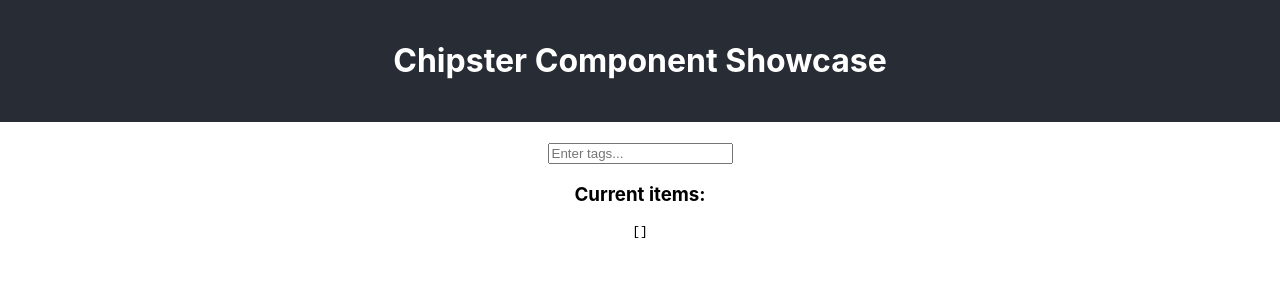
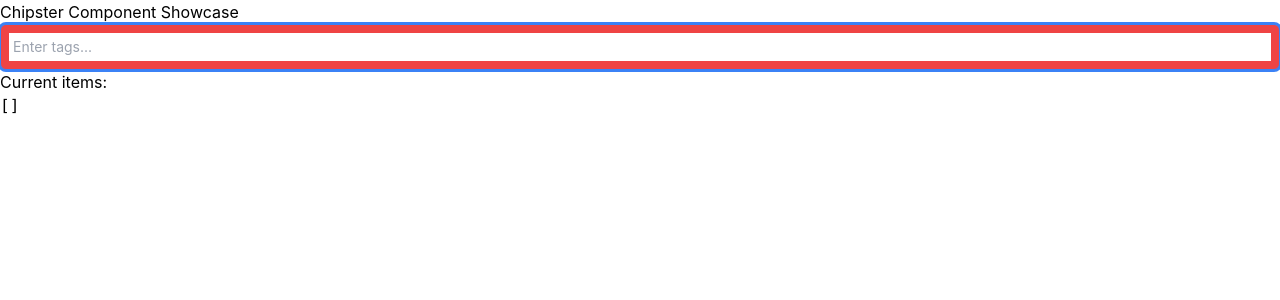
Before and after one commit to MicoBlanc/Chipster, a React (Create React App) app: page / in a window 1280 px wide. Shown: the top 300 px of the page. Built offline with nearby package versions, Linux system fonts and the light colour scheme.

Commit message:
added tailwind

```diff
--- a/package.json
+++ b/package.json
@@ -41,5 +41,10 @@
       "last 1 firefox version",
       "last 1 safari version"
     ]
+  },
+  "devDependencies": {
+    "autoprefixer": "^10.4.20",
+    "postcss": "^8.4.47",
+    "tailwindcss": "^3.4.14"
   }
 }
--- /dev/null
+++ b/postcss.config.js
@@ -0,0 +1,6 @@
+module.exports = {
+  plugins: {
+    tailwindcss: {},
+    autoprefixer: {},
+  },
+}
--- a/src/App.css
+++ /dev/null
@@ -1,37 +0,0 @@
-.App {
-  text-align: center;
-}
-
-.App-logo {
-  height: 40vmin;
-  pointer-events: none;
-}
-
-@media (prefers-reduced-motion: no-preference) {
-  .App-logo {
-    animation: App-logo-spin infinite 20s linear;
-  }
-}
-
-.App-header {
-  background-color: #282c34;
-  padding: 20px;
-  color: white;
-}
-
-.App-link {
-  color: #61dafb;
-}
-
-@keyframes App-logo-spin {
-  from {
-    transform: rotate(0deg);
-  }
-  to {
-    transform: rotate(360deg);
-  }
-}
-
-main {
-  padding: 20px;
-}
--- a/src/App.tsx
+++ b/src/App.tsx
@@ -1,6 +1,5 @@
 import React, { useState } from 'react';
-import './App.css';
-import Chipster from './components/Chipster';
+import Chipster from './Chipster';
 
 function App() {
   const [items, setItems] = useState<string[]>([]);
@@ -12,7 +11,7 @@ function App() {
       </header>
       <main>
         <Chipster items={items} setItems={setItems} placeholder="Enter tags..." />
-        <div className="mt-4">
+        <div className="">
           <h3>Current items:</h3>
           <pre>{JSON.stringify(items, null, 2)}</pre>
         </div>
--- /dev/null
+++ b/src/Chipster.tsx
@@ -0,0 +1,98 @@
+import React, { useState, useRef, useEffect } from 'react';
+import classNames from 'classnames';
+
+interface ChipsterProps {
+  items: string[];
+  setItems: (items: string[]) => void;
+  placeholder?: string;
+  className?: string;
+  chipClassName?: string;
+  inputClassName?: string;
+  removeButtonClassName?: string;
+}
+
+const Chipster: React.FC<ChipsterProps> = ({
+  items,
+  setItems,
+  placeholder = 'Enter values...',
+  className,
+  chipClassName,
+  inputClassName,
+  removeButtonClassName,
+}) => {
+  const [currentInput, setCurrentInput] = useState<string>('');
+  const inputRef = useRef<HTMLInputElement>(null);
+  const containerRef = useRef<HTMLDivElement>(null);
+
+  const handleKeyDown = (e: React.KeyboardEvent<HTMLInputElement>) => {
+    if (e.key === 'Enter' && currentInput.trim()) {
+      e.preventDefault();
+      setItems([...items, currentInput.trim()]);
+      setCurrentInput('');
+    } else if (e.key === 'Backspace' && currentInput === '' && items.length > 0) {
+      setItems(items.slice(0, -1));
+    }
+  };
+
+  const removeItem = (indexToRemove: number) => {
+    setItems(items.filter((_, index) => index !== indexToRemove));
+  };
+
+  useEffect(() => {
+    if (inputRef.current) {
+      inputRef.current.focus();
+    }
+  }, [items]);
+
+  const handleContainerClick = () => {
+    if (inputRef.current) {
+      inputRef.current.focus();
+    }
+  };
+
+  return (
+    <div
+      ref={containerRef}
+      className={classNames(
+        'flex flex-wrap bg-red-500 items-center p-2 border border-gray-300 rounded-md focus-within:ring-2 focus-within:ring-blue-500 focus-within:border-blue-500',
+        className
+      )}
+      onClick={handleContainerClick}
+    >
+      {items.map((item, index) => (
+        <span
+          key={index}
+          className={classNames(
+            'inline-flex items-center bg-blue-100 text-blue-800 rounded-full px-2 py-1 text-sm m-1',
+            chipClassName
+          )}
+        >
+          {item}
+          <button
+            onClick={() => removeItem(index)}
+            className={classNames(
+              'ml-1 text-blue-600 hover:text-blue-800 focus:outline-none',
+              removeButtonClassName
+            )}
+          >
+            &times;
+          </button>
+        </span>
+      ))}
+      <input
+        ref={inputRef}
+        type="text"
+        value={currentInput}
+        onChange={(e) => setCurrentInput(e.target.value)}
+        onKeyDown={handleKeyDown}
+        placeholder={items.length === 0 ? placeholder : ''}
+        className={classNames(
+          'flex-grow outline-none text-sm p-1 min-w-[50px]',
+          inputClassName
+        )}
+      />
+    </div>
+  );
+};
+
+export default Chipster;
--- a/src/components/Chipster.tsx
+++ /dev/null
@@ -1,45 +0,0 @@
-import React, { useState } from 'react';
-
-interface ChipsterProps {
-  items: string[];
-  setItems: (items: string[]) => void;
-  placeholder?: string;
-}
-
-const Chipster: React.FC<ChipsterProps> = ({ items, setItems, placeholder = 'Enter values...' }) => {
-  const [currentInput, setCurrentInput] = useState<string>('');
-
-  const handleKeyDown = (e: React.KeyboardEvent<HTMLInputElement>) => {
-    if (e.key === 'Enter' && currentInput.trim()) {
-      e.preventDefault();
-      setItems([...items, currentInput.trim()]);
-      setCurrentInput('');
-    }
-  };
-
-  const removeItem = (indexToRemove: number) => {
-    setItems(items.filter((_, index) => index !== indexToRemove));
-  };
-
-  return (
-    <div className="chipster">
-      <div className="chips">
-        {items.map((item, index) => (
-          <span key={index} className="chip">
-            {item}
-            <button onClick={() => removeItem(index)}>&times;</button>
-          </span>
-        ))}
-      </div>
-      <input
-        type="text"
-        value={currentInput}
-        onChange={(e) => setCurrentInput(e.target.value)}
-        onKeyDown={handleKeyDown}
-        placeholder={placeholder}
-      />
-    </div>
-  );
-};
-
-export default Chipster;
--- a/src/index.css
+++ b/src/index.css
@@ -1,3 +1,7 @@
+@tailwind base;
+@tailwind components;
+@tailwind utilities;
+
 body {
   margin: 0;
   font-family: -apple-system, BlinkMacSystemFont, 'Segoe UI', 'Roboto', 'Oxygen',
--- /dev/null
+++ b/tailwind.config.js
@@ -0,0 +1,10 @@
+/** @type {import('tailwindcss').Config} */
+module.exports = {
+  content: [
+    "./src/**/*.{js,jsx,ts,tsx}",
+  ],
+  theme: {
+    extend: {},
+  },
+  plugins: [],
+}
```
Also changed, not shown: src/index.tsx (+2 -8 lines), src/setupTests.ts (deleted, +0 -5 lines), src/logo.svg (deleted), 1 other file (tests, documents, lock files or other folders).
